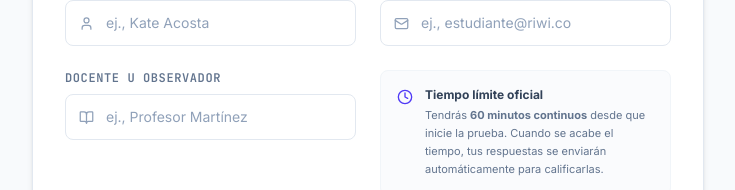
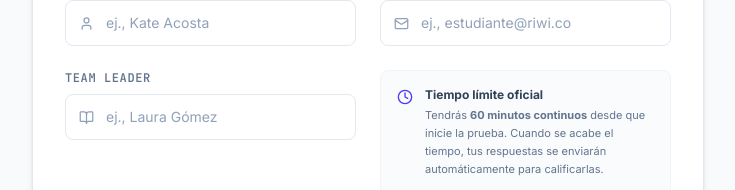
Before and after one commit to Riwi-EPT/EPT-web, a React (Vite) app: page / in a window 1280 px wide. Shown: the part 542-732 px from the top of the page, without its empty margins (272-1007 px from the left). Built offline with nearby package versions, Linux system fonts and the light colour scheme; no server answers.

Commit message:
feat(web): label the optional field as Team Leader

```diff
--- a/src/components/login/StudentFields.tsx
+++ b/src/components/login/StudentFields.tsx
@@ -104,7 +104,7 @@ export default function StudentFields({
             htmlFor="teacher-name-input"
             className="block text-xs font-semibold text-slate-500 uppercase tracking-wider font-mono"
           >
-            Docente u observador
+            Team Leader
           </label>
           <div className="relative">
             <div className="absolute inset-y-0 left-0 pl-3.5 flex items-center pointer-events-none text-slate-400">
@@ -113,7 +113,7 @@ export default function StudentFields({
             <input
               id="teacher-name-input"
               type="text"
-              placeholder="ej., Profesor Martínez"
+              placeholder="ej., Laura Gómez"
               value={teacher}
               onChange={(e) => onTeacher(e.target.value)}
               className={inputClass}
```
